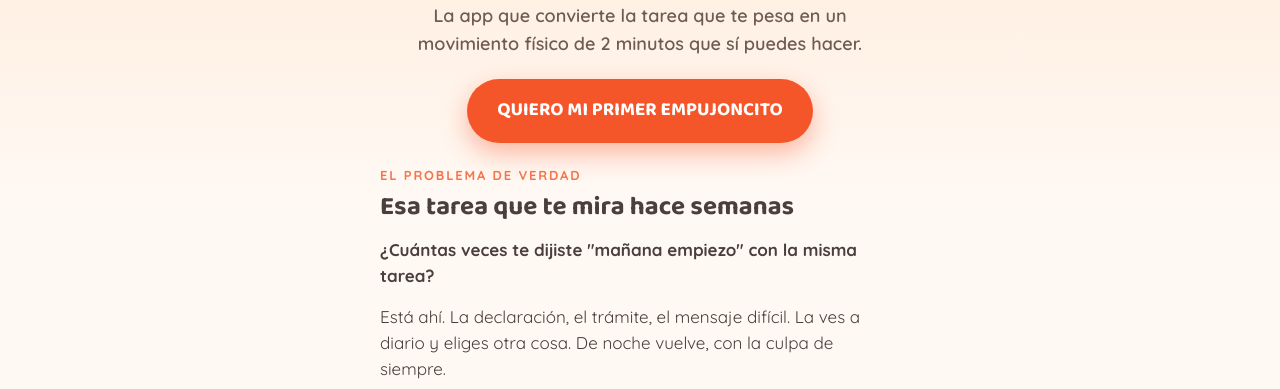
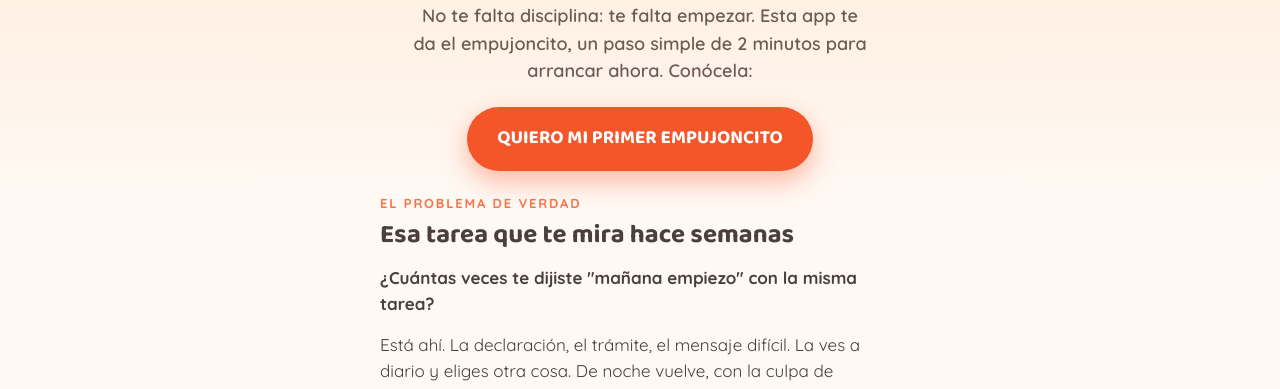
Before and after one commit to Fabian-Zorrilla/elempujoncito, a plain HTML site: page index.html in a window 1280 px wide. Shown: the part 411-800 px from the top of the page. Drawn offline with Linux system fonts and the light colour scheme.

Commit message:
feat: new hero sub, discipline reframe

```diff
--- a/index.html
+++ b/index.html
@@ -4,7 +4,7 @@
 <meta charset="UTF-8">
 <meta name="viewport" content="width=device-width, initial-scale=1.0">
 <title>El Empujoncito · Empieza hoy eso que llevas semanas evitando</title>
-<meta name="description" content="La app que convierte la tarea que te pesa en un movimiento físico de 2 minutos que sí puedes hacer.">
+<meta name="description" content="No te falta disciplina: te falta empezar. El Empujoncito te da un paso simple de 2 minutos para arrancar ahora eso que vienes evitando.">
 <link rel="preconnect" href="https://fonts.googleapis.com">
 <link rel="preconnect" href="https://fonts.gstatic.com" crossorigin>
 <link href="https://fonts.googleapis.com/css2?family=Quicksand:wght@400;500;600;700&family=Baloo+2:wght@600;700;800&display=swap" rel="stylesheet">
@@ -162,7 +162,7 @@
   <div class="logo">El Empujoncito</div>
   <img class="cat-img" src="img/pipi-hero.png" alt="Pipi, la gata de El Empujoncito, empujando una cajita con tu primer paso adentro">
   <h1>Empieza hoy eso que llevas semanas evitando</h1>
-  <p class="sub">La app que convierte la tarea que te pesa en un movimiento físico de 2 minutos que sí puedes hacer.</p>
+  <p class="sub">No te falta disciplina: te falta empezar. Esta app te da el empujoncito, un paso simple de 2 minutos para arrancar ahora. Conócela:</p>
   <div class="cta-row"><a class="btn" href="#comprar">QUIERO MI PRIMER EMPUJONCITO</a></div>
 </header>
 
```
